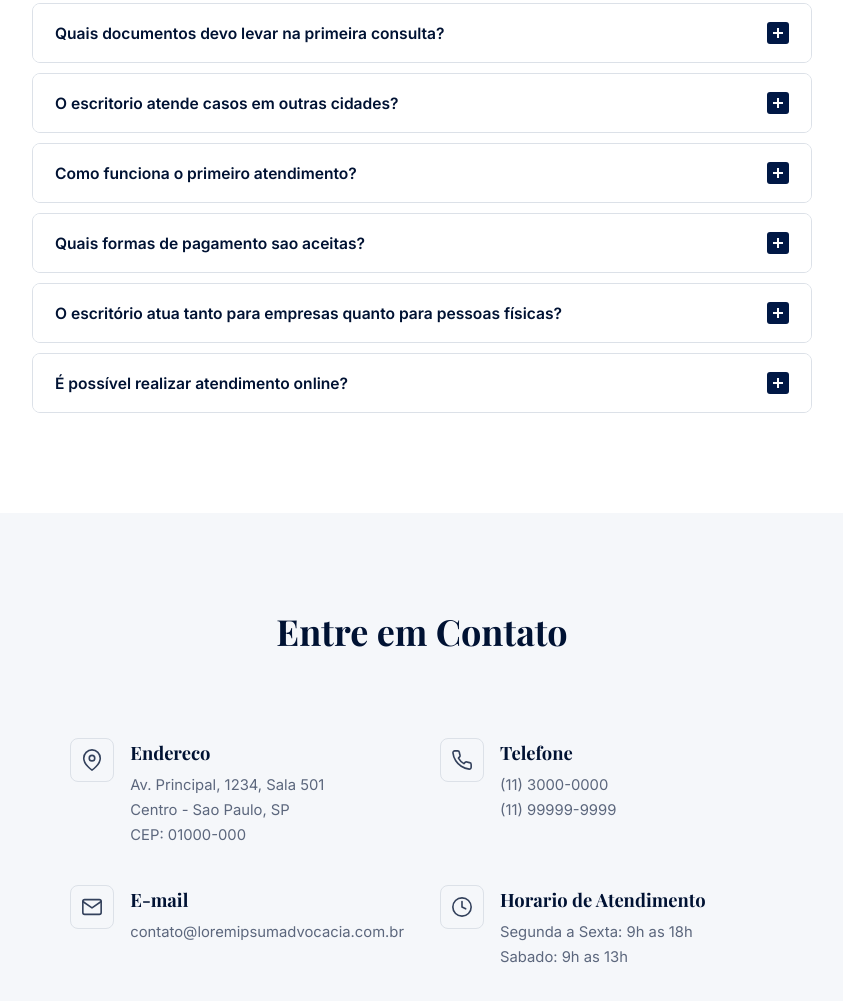
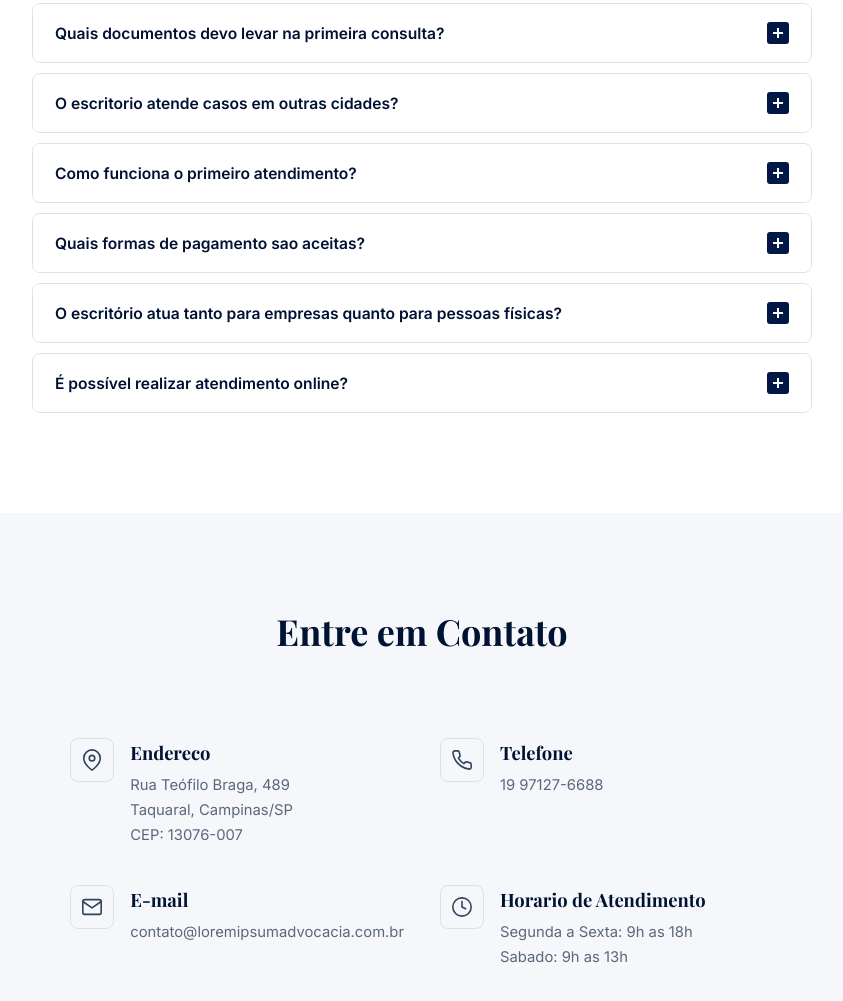
Before and after one commit to hitosanches/kmeb, a website: page index.html in a window 1280 px wide. Shown: the part 5777-6778 px from the top of the page, without its empty margins (218-1061 px from the left). Drawn offline with nearby package versions, Linux system fonts and the light colour scheme.

Commit message:
small details

```diff
--- a/index.html
+++ b/index.html
@@ -346,11 +346,12 @@
             </div>
           </div>
         </div>
+        <!-- CARD 3  -->
         <div >
           <div class="equipe-card reverse">
             <div class="equipe-content">
               <h3>Mirela Rossi devasi soprani</h3>
-              <p class="equipe-role">Sócia Fundadora | Advogada</p>
+              <p class="equipe-role">Associada | Advogada</p>
               <p class="equipe-bio">
               <p class="equipe-bio">
                 Advogada com sólida atuação nas áreas de
@@ -509,7 +510,7 @@
             </div>
             <div class="info-text">
               <h4>Endereco</h4>
-              <p>Av. Principal, 1234, Sala 501<br>Centro - Sao Paulo, SP<br>CEP: 01000-000</p>
+              <p>Rua Teófilo Braga, 489<br>Taquaral, Campinas/SP<br>CEP: 13076-007</p>
             </div>
           </div>
           <div class="info-item">
@@ -522,7 +523,7 @@
             </div>
             <div class="info-text">
               <h4>Telefone</h4>
-              <p>(11) 3000-0000<br>(11) 99999-9999</p>
+              <p>19 97127-6688</p>
             </div>
           </div>
           <div class="info-item">
```
